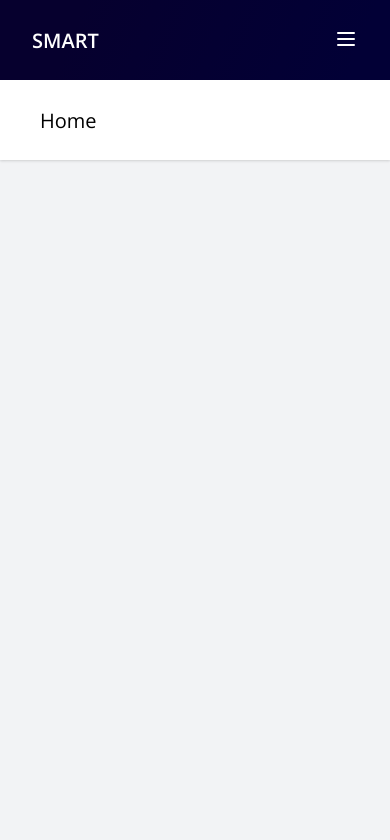
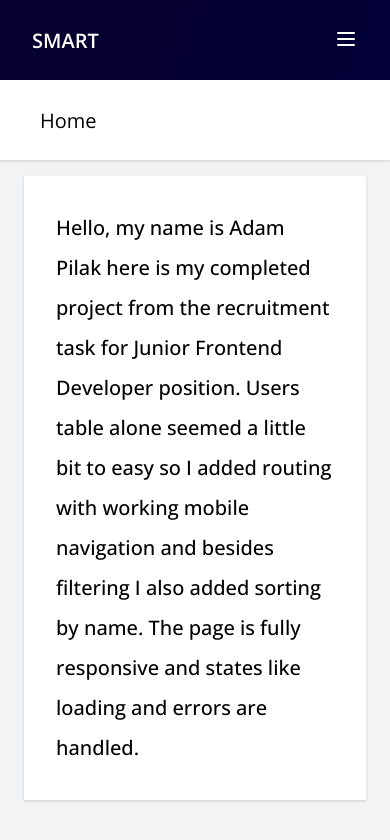
Before and after one commit to AdamPilak/user-management-panel, a React (Vite) app: page / in a window 390 px wide. Shown: the top 840 px of the page. Built offline with nearby package versions, Linux system fonts and the light colour scheme; a web font is replaced by a local one.

Commit message:
final changes

```diff
--- a/src/index.css
+++ b/src/index.css
@@ -33,6 +33,10 @@ section h2 {
     rgba(0, 0, 0, 0.06) 0px 1px 2px 0px;
 }
 
+section .content {
+  padding: 1.5rem 3rem 3rem 3rem;
+}
+
 /* Navigation */
 nav {
   position: relative;
@@ -58,6 +62,10 @@ nav .logo {
   font-size: 1.25rem;
   font-weight: 600;
   color: white;
+}
+
+.desktop.nav {
+  max-width: 240px;
 }
 
 .desktop-nav .logo {
@@ -133,25 +141,24 @@ main {
   width: 100%;
 }
 
-/* User Management */
-.user-management {
-  display: flex;
-  flex-direction: column;
-  gap: 1.5rem;
-  padding-bottom: 2rem;
+/* Home */
+.home h1 {
+  font-weight: 500;
+  font-size: 1.5rem;
+  line-height: 200%;
+  padding: 2rem;
+  background-color: #ffffff;
+  box-shadow: rgba(0, 0, 0, 0.1) 0px 1px 3px 0px,
+    rgba(0, 0, 0, 0.06) 0px 1px 2px 0px;
 }
 
-.user-management .content {
-  padding: 1rem 3rem;
-}
-
+/* User Management */
 .user-management .table-wrapper {
   overflow: auto;
   padding: 0.25rem;
 }
 
 .user-management table {
-  overflow: hidden;
   width: 100%;
   border-spacing: 0;
   border: 1px solid #d7d9de;
@@ -170,13 +177,13 @@ main {
   justify-content: space-between;
   align-items: center;
   width: 100%;
-  gap: 1.5rem;
+  gap: 1rem;
 }
 
 .user-management thead tr:first-child td:first-child div {
   display: flex;
   align-items: center;
-  gap: 0.5rem;
+  gap: 1rem;
 }
 
 .user-management thead tr:first-child td:first-child .lucide-loader-circle {
@@ -237,6 +244,10 @@ main {
     font-size: 1.25rem;
   }
 
+  section .content {
+    padding: 1rem 1.5rem 2rem 1.5rem;
+  }
+
   /* Navigation */
   nav header {
     height: 5rem;
@@ -247,6 +258,8 @@ main {
   }
 
   .mobile-nav {
+    position: sticky;
+    top: 0;
     display: flex;
   }
 
@@ -263,9 +276,9 @@ main {
     transform: translateY(0);
   }
 
-  /* User Management */
-  .user-management .content {
-    padding: 0 1.5rem;
+  /* Home */
+  .home h1 {
+    font-size: 1.25rem;
   }
 }
 
--- a/src/pages/Home.tsx
+++ b/src/pages/Home.tsx
@@ -2,6 +2,17 @@ const Home = () => {
   return (
     <section className="home">
       <h2>Home</h2>
+
+      <div className="content">
+        <h1 lang="en">
+          Hello, my name is Adam Pilak here is my completed project from the
+          recruitment task for Junior Frontend Developer position. Users table
+          alone seemed a little bit to easy so I added routing with working
+          mobile navigation and besides filtering I also added sorting by name.
+          The page is fully responsive and states like loading and errors are
+          handled.
+        </h1>
+      </div>
     </section>
   );
 };
--- a/src/pages/UserManagement.tsx
+++ b/src/pages/UserManagement.tsx
@@ -36,9 +36,8 @@ const UserManagement = () => {
               <thead>
                 <tr>
                   <td scope="col">
-                    Name
                     <div>
-                      {userState.loading && <LoaderCircle />}
+                      Name{" "}
                       <button onClick={() => dispatch(toggleSort())}>
                         {userState.sort === "nameDesc" ? (
                           <ArrowDown />
@@ -47,6 +46,7 @@ const UserManagement = () => {
                         )}
                       </button>
                     </div>
+                    {userState.loading && <LoaderCircle />}
                   </td>
                   <td scope="col">Username</td>
                   <td scope="col">Email</td>
```
